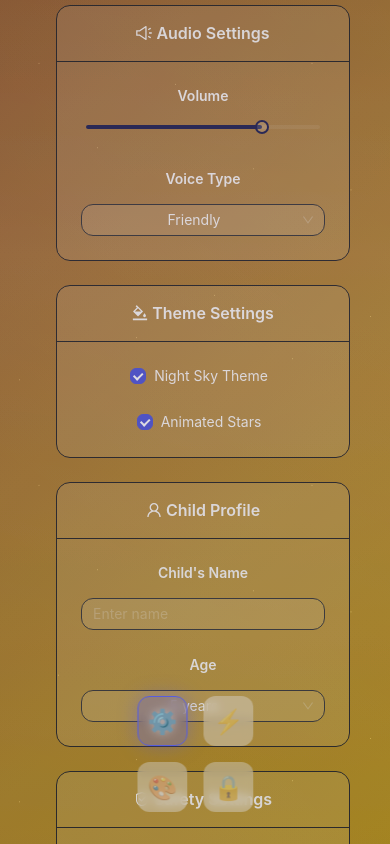
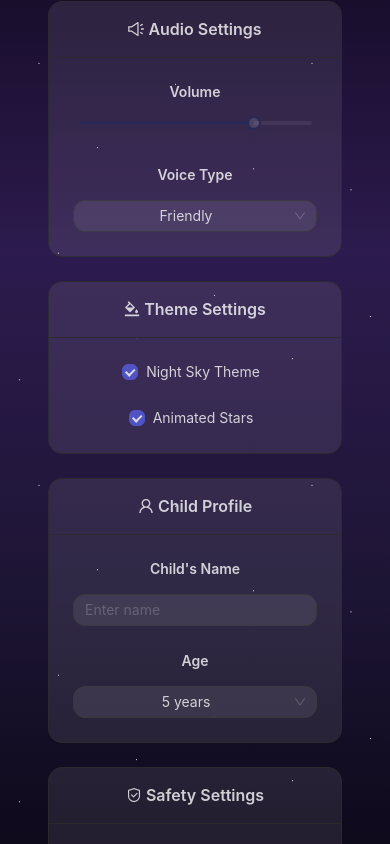
Before and after one commit to frostaura/TaleWeaver, a React (Vite) app in the folder src/frontend/: page / in a window 390 px wide. Built offline with nearby package versions, Linux system fonts and the light colour scheme.

Commit message:
Simplify carousel to use out-of-the-box Ant Design components for better mobile experience
Co-authored-by: frostaura <8956241+frostaura@users.noreply.github.com>

```diff
--- a/src/frontend/src/components/ReactBits/Carousel/AntCarousel.tsx
+++ b/src/frontend/src/components/ReactBits/Carousel/AntCarousel.tsx
@@ -1,6 +1,5 @@
-import React, { useState } from 'react';
-import { Carousel as AntCarousel, Button } from 'antd';
-import type { CarouselRef } from 'antd/es/carousel';
+import React from 'react';
+import { Carousel as AntCarousel } from 'antd';
 
 export interface CarouselItem {
   title: string;
@@ -22,30 +21,16 @@ const CustomCarousel: React.FC<CarouselProps> = ({
   className = '',
   isFullPage = false
 }) => {
-  const [currentIndex, setCurrentIndex] = useState(0);
-  const carouselRef = React.useRef<CarouselRef>(null);
-
-
-
-  const goToSlide = (index: number) => {
-    carouselRef.current?.goTo(index);
-  };
-
-  const handleAfterChange = (current: number) => {
-    setCurrentIndex(current);
-  };
-
   if (!items.length) return null;
 
   const carouselSettings = {
-    dots: false,
+    dots: true,
     infinite: true,
     speed: 500,
     slidesToShow: 1,
     slidesToScroll: 1,
     autoplay: autoRotateInterval > 0,
     autoplaySpeed: autoRotateInterval,
-    afterChange: handleAfterChange,
     effect: 'fade' as const,
     swipe: true,
     swipeToSlide: true,
@@ -63,32 +48,9 @@ const CustomCarousel: React.FC<CarouselProps> = ({
         width: isFullPage ? '100vw' : '100%',
         height: isFullPage ? '100vh' : 'auto',
         zIndex: isFullPage ? 1 : 'auto',
-        background: isFullPage ? 'transparent' : 'auto',
-      }}
-    >
-      <div
-        style={{
-          position: 'relative',
-          width: '100%',
-          height: '100%',
-          background: `
-            radial-gradient(circle at 20% 80%, rgba(255, 255, 255, 0.1) 0%, transparent 50%),
-            radial-gradient(circle at 80% 20%, rgba(255, 255, 255, 0.1) 0%, transparent 50%),
-            radial-gradient(circle at 40% 40%, rgba(255, 255, 255, 0.05) 0%, transparent 50%),
-            linear-gradient(135deg,
-              rgba(139, 69, 19, 0.8) 0%,
-              rgba(160, 82, 45, 0.8) 25%,
-              rgba(218, 165, 32, 0.8) 50%,
-              rgba(255, 215, 0, 0.8) 75%,
-              rgba(255, 140, 0, 0.8) 100%
-            )
-          `,
-          backgroundSize: isFullPage ? '400% 400%' : 'cover',
-          animation: isFullPage ? 'gradientShift 8s ease infinite' : 'none',
       }}
     >
       <AntCarousel
-          ref={carouselRef}
         {...carouselSettings}
         style={{ height: '100%' }}
       >
@@ -101,7 +63,6 @@ const CustomCarousel: React.FC<CarouselProps> = ({
                 alignItems: 'center',
                 justifyContent: 'center',
                 padding: isFullPage ? '2rem' : '1rem',
-                  position: 'relative',
                 minHeight: '300px',
               }}
             >
@@ -112,30 +73,21 @@ const CustomCarousel: React.FC<CarouselProps> = ({
                 </div>
               ) : (
                 // Render the traditional carousel item
-                  <div style={{ textAlign: 'center', color: 'white' }}>
+                <div style={{ textAlign: 'center' }}>
                   {item.icon && (
-                      <div style={{
-                        fontSize: '3rem',
-                        marginBottom: '1rem',
-                        filter: 'drop-shadow(0 2px 4px rgba(0, 0, 0, 0.3))'
-                      }}>
+                    <div style={{ fontSize: '3rem', marginBottom: '1rem' }}>
                       {item.icon}
                     </div>
                   )}
                   <h3 style={{
                     fontSize: '1.8rem',
                     fontWeight: 'bold',
-                      color: 'white',
-                      textShadow: '2px 2px 4px rgba(0, 0, 0, 0.5)',
                     margin: '0 0 1rem 0',
-                      letterSpacing: '0.5px'
                   }}>
                     {item.title}
                   </h3>
                   <p style={{
                     fontSize: '1.1rem',
-                      color: 'rgba(255, 255, 255, 0.95)',
-                      textShadow: '1px 1px 2px rgba(0, 0, 0, 0.5)',
                     margin: 0,
                     lineHeight: 1.5,
                     maxWidth: '400px'
@@ -148,151 +100,6 @@ const CustomCarousel: React.FC<CarouselProps> = ({
           </div>
         ))}
       </AntCarousel>
-
-
-        {/* Custom Indicators - Mobile First Legend */}
-        <div style={{
-          position: 'absolute',
-          bottom: isFullPage ? '2rem' : '1rem',
-          left: '50%',
-          transform: 'translateX(-50%)',
-          display: 'flex',
-          gap: isFullPage ? '1rem' : '0.5rem',
-          zIndex: 3,
-          // Mobile-first responsive adjustments
-          flexWrap: 'wrap',
-          justifyContent: 'center',
-          padding: '0 1rem',
-          maxWidth: '90%',
-        }}>
-          {items.map((item, index) => (
-            <Button
-              key={index}
-              type="text"
-              onClick={() => goToSlide(index)}
-              style={{
-                width: isFullPage ? '50px' : '12px',
-                height: isFullPage ? '50px' : '12px',
-                borderRadius: isFullPage ? '12px' : '50%',
-                background: index === currentIndex
-                  ? (isFullPage ? 'rgba(100, 108, 255, 0.3)' : 'white')
-                  : 'rgba(255, 255, 255, 0.4)',
-                border: isFullPage && index === currentIndex
-                  ? '1px solid #646cff'
-                  : 'none',
-                display: 'flex',
-                alignItems: 'center',
-                justifyContent: 'center',
-                fontSize: isFullPage ? '1.5rem' : '0.8rem',
-                backdropFilter: 'blur(5px)',
-                boxShadow: index === currentIndex && isFullPage
-                  ? '0 0 20px rgba(100, 108, 255, 0.4)'
-                  : index === currentIndex
-                  ? '0 0 10px rgba(255, 255, 255, 0.6)'
-                  : 'none',
-                transition: 'all 0.3s ease',
-                padding: 0,
-                // Mobile-first touch target improvements
-                minHeight: isFullPage ? '50px' : '44px',
-                minWidth: isFullPage ? '50px' : '44px',
-                // Better mobile touch response
-                touchAction: 'manipulation',
-              }}
-              onMouseEnter={(e) => {
-                if (isFullPage) {
-                  e.currentTarget.style.background = 'rgba(255, 255, 255, 0.2)';
-                  e.currentTarget.style.transform = 'translateY(-3px)';
-                } else {
-                  e.currentTarget.style.background = 'rgba(255, 255, 255, 0.6)';
-                  e.currentTarget.style.transform = 'scale(1.2)';
-                }
-              }}
-              onMouseLeave={(e) => {
-                if (isFullPage) {
-                  e.currentTarget.style.background = index === currentIndex
-                    ? 'rgba(100, 108, 255, 0.3)'
-                    : 'rgba(255, 255, 255, 0.4)';
-                  e.currentTarget.style.transform = 'translateY(0)';
-                } else {
-                  e.currentTarget.style.background = index === currentIndex
-                    ? 'white'
-                    : 'rgba(255, 255, 255, 0.4)';
-                  e.currentTarget.style.transform = 'scale(1)';
-                }
-              }}
-            >
-              {isFullPage && item.icon ? (
-                <span style={{
-                  opacity: index === currentIndex ? 1 : 0.7,
-                  color: index === currentIndex ? 'white' : 'rgba(255, 255, 255, 0.7)',
-                  textShadow: index === currentIndex ? '0 0 10px rgba(255, 255, 255, 0.5)' : 'none',
-                  transition: 'all 0.3s ease'
-                }}>
-                  {item.icon}
-                </span>
-              ) : null}
-            </Button>
-          ))}
-        </div>
-      </div>
-
-      <style>
-        {`
-          @keyframes gradientShift {
-            0% { background-position: 0% 50%; }
-            50% { background-position: 100% 50%; }
-            100% { background-position: 0% 50%; }
-          }
-
-          .ant-carousel .slick-slide {
-            text-align: center;
-            height: auto;
-            line-height: normal;
-            background: transparent;
-            overflow: hidden;
-          }
-
-          .ant-carousel .slick-slide h3 {
-            color: #fff;
-          }
-
-          /* Mobile-first responsive improvements */
-          @media (max-width: 768px) {
-            .ant-carousel-wrapper {
-              touch-action: pan-x;
-            }
-
-            .ant-carousel .slick-slide {
-              padding: 0.5rem;
-            }
-
-            .ant-carousel .slick-track {
-              /* Enable hardware acceleration for smoother swipes */
-              transform: translate3d(0, 0, 0);
-            }
-
-            /* Better touch targets for mobile */
-            .ant-carousel-wrapper button {
-              min-width: 44px !important;
-              min-height: 44px !important;
-            }
-          }
-
-          /* Ensure smooth swipe on touch devices */
-          .ant-carousel .slick-list {
-            overflow: hidden;
-            -webkit-overflow-scrolling: touch;
-          }
-
-          /* Disable text selection during swipe */
-          .ant-carousel .slick-slide {
-            -webkit-user-select: none;
-            -moz-user-select: none;
-            -ms-user-select: none;
-            user-select: none;
-          }
-        `}
-      </style>
     </div>
   );
 };
```
Lines whose indentation alone changed are shown as unchanged.
